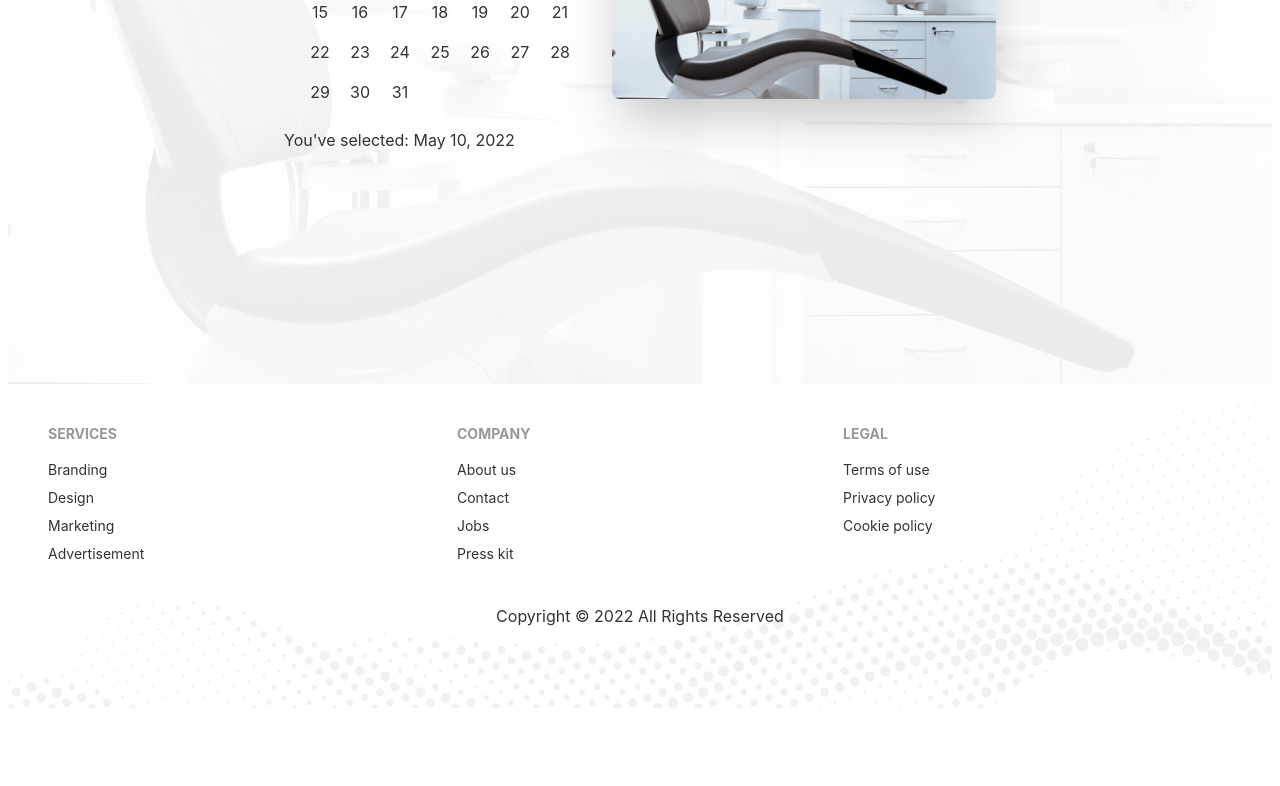
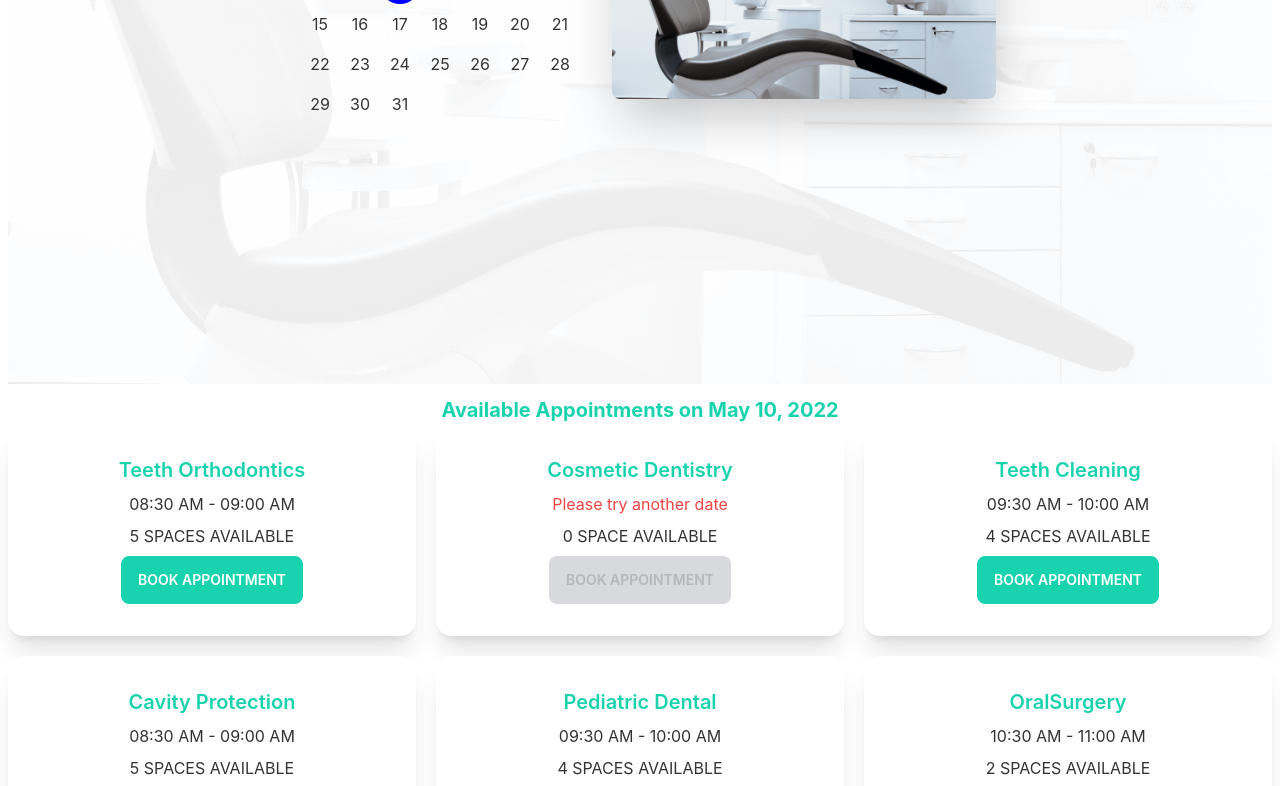
Before and after one commit to SalehAhmed19/doctors-portal-client-side, a React (Create React App) app: page /appointment in a window 1280 px wide. Shown: the part 480-1266 px from the top of the page. Before the commit the page ends 1188 px from the top, so only its background shows below. Built offline with nearby package versions, Linux system fonts and the light colour scheme.

Commit message:
modal set and data loaded

```diff
--- /dev/null
+++ b/public/service.json
@@ -0,0 +1,57 @@
+[
+    {
+      "_id": 1,
+      "name": "Teeth Orthodontics",
+      "slots": [
+        "08:30 AM - 09:00 AM",
+        "09:30 AM - 10:00 AM",
+        "10:00 AM - 10:30 AM",
+        "10:30 AM - 11:00 AM",
+        "11:00 AM - 11:30 AM"
+      ]
+    },
+    {
+      "_id": 2,
+      "name": "Cosmetic Dentistry",
+      "slots": []
+    },
+    {
+      "_id": 3,
+      "name": "Teeth Cleaning",
+      "slots": [
+        "09:30 AM - 10:00 AM",
+        "10:00 AM - 10:30 AM",
+        "10:30 AM - 11:00 AM",
+        "11:00 AM - 11:30 AM"
+      ]
+    },
+    {
+      "_id": 4,
+      "name": "Cavity Protection",
+      "slots": [
+        "08:30 AM - 09:00 AM",
+        "09:30 AM - 10:00 AM",
+        "10:00 AM - 10:30 AM",
+        "10:30 AM - 11:00 AM",
+        "11:00 AM - 11:30 AM"
+      ]
+    },
+    {
+      "_id": 5,
+      "name": "Pediatric Dental",
+      "slots": [
+        "09:30 AM - 10:00 AM",
+        "10:00 AM - 10:30 AM",
+        "10:30 AM - 11:00 AM",
+        "11:00 AM - 11:30 AM"
+      ]
+    },
+    {
+      "_id": 6,
+      "name": "OralSurgery",
+      "slots": [
+        "10:30 AM - 11:00 AM",
+        "11:00 AM - 11:30 AM"
+      ]
+    }
+  ]
--- a/src/Pages/Appointment/Appointment.jsx
+++ b/src/Pages/Appointment/Appointment.jsx
@@ -1,11 +1,14 @@
-import React from "react";
+import React, { useState } from "react";
 import Footer from "../Shared/Footer";
 import AppointmentBanner from "./AppointmentBanner";
+import AvailableAppointments from "./AvailableAppointments";
 
 const Appointment = () => {
+  const [date, setDate] = useState(new Date());
   return (
     <div>
-      <AppointmentBanner />
+      <AppointmentBanner date={date} setDate={setDate} />
+      <AvailableAppointments date={date} setDate={setDate} />
       <Footer />
     </div>
   );
--- a/src/Pages/Appointment/AppointmentBanner.jsx
+++ b/src/Pages/Appointment/AppointmentBanner.jsx
@@ -1,29 +1,25 @@
-import React, { useState } from "react";
 import chair from "../../assets/images/chair.png";
 import background from "../../assets/images/bg.png";
 import { DayPicker } from "react-day-picker";
 import "react-day-picker/dist/style.css";
-import { format } from "date-fns";
 
-const AppointmentBanner = () => {
-  const [date, setDate] = useState(new Date());
+const AppointmentBanner = ({ date, setDate }) => {
   return (
     <div
       style={{
         background: `url(${background})`,
         backgroundSize: "cover",
       }}
-      class="hero min-h-screen"
+      className="hero min-h-screen"
     >
-      <div class="hero-content flex-col lg:flex-row-reverse">
+      <div className="hero-content flex-col lg:flex-row-reverse">
         <img
           src={chair}
-          className="max-w-sm rounded-lg shadow-2xl"
+          className="max-w-sm w-full rounded-lg shadow-2xl"
           alt="Dentist Chair"
         />
         <div>
           <DayPicker mode="single" selected={date} onSelect={setDate} />
-          <p>You've selected: {format(date, "PP")}</p>
         </div>
       </div>
     </div>
--- /dev/null
+++ b/src/Pages/Appointment/AvailableAppointments.jsx
@@ -0,0 +1,33 @@
+import { format } from "date-fns";
+import React, { useEffect, useState } from "react";
+import BookingModal from "./BookingModal";
+import Service from "./Service";
+
+const AvailableAppointments = ({ date }) => {
+  const [services, setServices] = useState([]);
+  const [treatment, setTreatment] = useState(null);
+  useEffect(() => {
+    fetch("service.json")
+      .then((res) => res.json())
+      .then((data) => setServices(data));
+  }, []);
+  return (
+    <div className="my-3">
+      <h4 className="text-secondary text-xl text-center font-bold">
+        Available Appointments on {format(date, "PP")}
+      </h4>
+      <div className="grid grid-cols-1 md:grid-cols-2 lg:grid-cols-3 gap-5">
+        {services.map((service) => (
+          <Service
+            key={service._id}
+            service={service}
+            setTreatment={setTreatment}
+          />
+        ))}
+      </div>
+      {treatment && <BookingModal treatment={treatment} date={date} />}
+    </div>
+  );
+};
+
+export default AvailableAppointments;
--- /dev/null
+++ b/src/Pages/Appointment/BookingModal.jsx
@@ -0,0 +1,64 @@
+import { format } from "date-fns";
+import React from "react";
+
+const BookingModal = ({ treatment, date }) => {
+  const { name, slots } = treatment;
+  return (
+    <div>
+      <input type="checkbox" id="booking-modal" className="modal-toggle" />
+      <div className="modal modal-bottom sm:modal-middle">
+        <div className="modal-box">
+          <label
+            for="booking-modal"
+            class="btn btn-sm btn-circle absolute right-2 top-2"
+          >
+            ✕
+          </label>
+          <h3 className="font-bold text-lg text-secondary">{name}</h3>
+          <form>
+            <input
+              className="border block h-12 w-full pl-5 rounded-md my-3"
+              type="text"
+              value={format(date, "PP")}
+              required
+              disabled
+            />
+            <select className="select select-bordered w-full">
+              {slots.map((slot) => (
+                <option value={slot}>{slot}</option>
+              ))}
+            </select>
+            <input
+              className="border block h-12 w-full pl-5 rounded-md my-3"
+              type="text"
+              placeholder="Enter your name"
+              required
+            />
+            <input
+              className="border block h-12 w-full pl-5 rounded-md my-3"
+              type="number"
+              placeholder="Enter your phone number"
+              required
+            />
+            <input
+              className="border block h-12 w-full pl-5 rounded-md my-3"
+              type="email"
+              placeholder="Enter your email"
+              required
+            />
+            <div className="modal-action">
+              <input
+                value="Submit"
+                type="submit"
+                htmlFor="booking-modal"
+                className="btn w-full"
+              />
+            </div>
+          </form>
+        </div>
+      </div>
+    </div>
+  );
+};
+
+export default BookingModal;
--- /dev/null
+++ b/src/Pages/Appointment/Service.jsx
@@ -0,0 +1,34 @@
+import React from "react";
+
+const Service = ({ service, setTreatment }) => {
+  const { name, slots } = service;
+  return (
+    <div className="card w-full bg-base-100 shadow-xl">
+      <div className="card-body items-center">
+        <h2 className="card-title text-secondary">{name}</h2>
+        <p>
+          {slots.length > 0 ? (
+            <span>{slots[0]}</span>
+          ) : (
+            <span className="text-red-500">Please try another date</span>
+          )}
+        </p>
+        <p className="uppercase">
+          {slots.length} {slots.length > 1 ? "spaces" : "space"} available
+        </p>
+        <div className="card-actions">
+          <label
+            onClick={() => setTreatment(service)}
+            htmlFor="booking-modal"
+            disabled={service.slots.length === 0}
+            className="btn modal-button btn-secondary text-white uppercase"
+          >
+            Book Appointment
+          </label>
+        </div>
+      </div>
+    </div>
+  );
+};
+
+export default Service;
```
